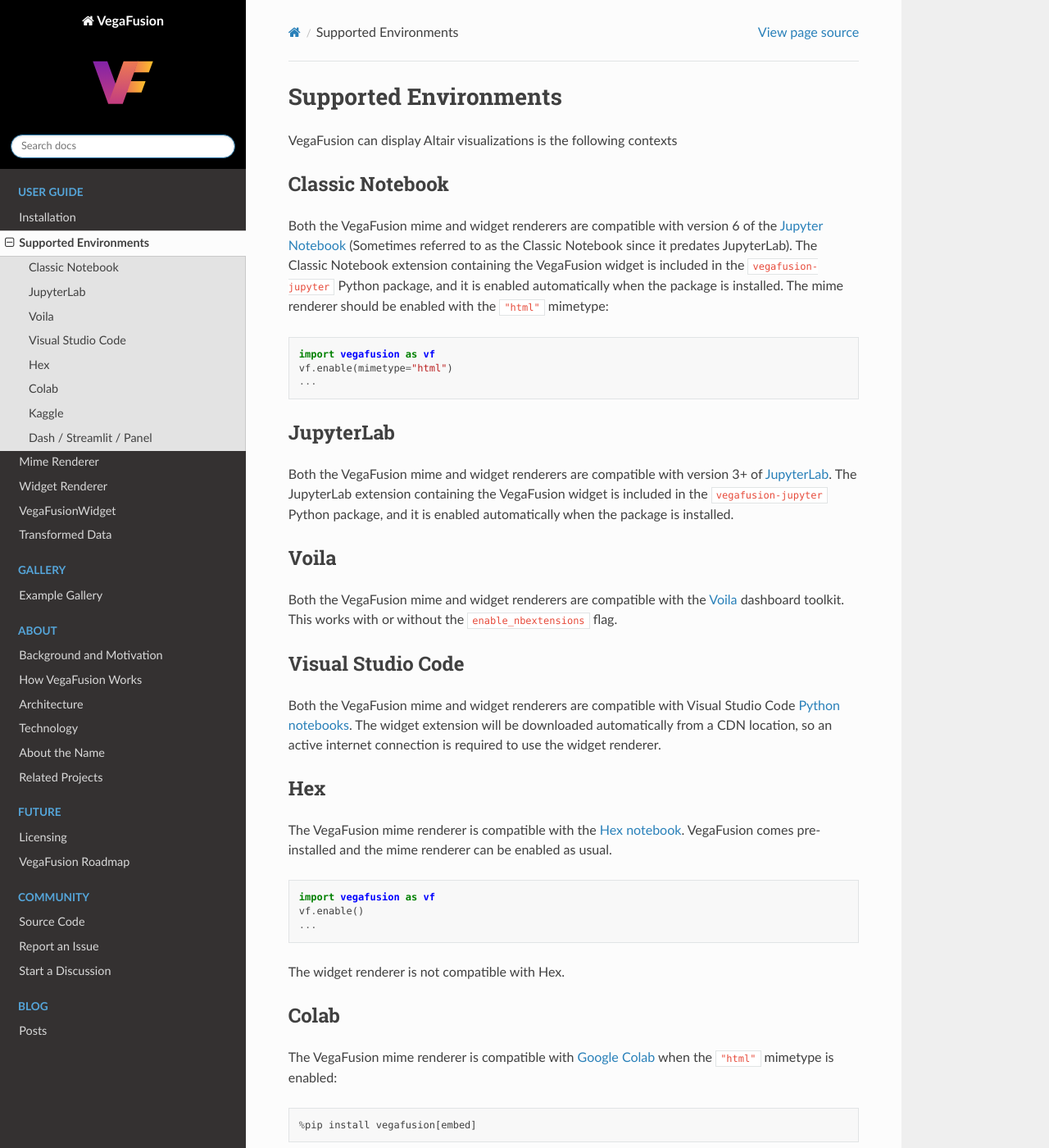
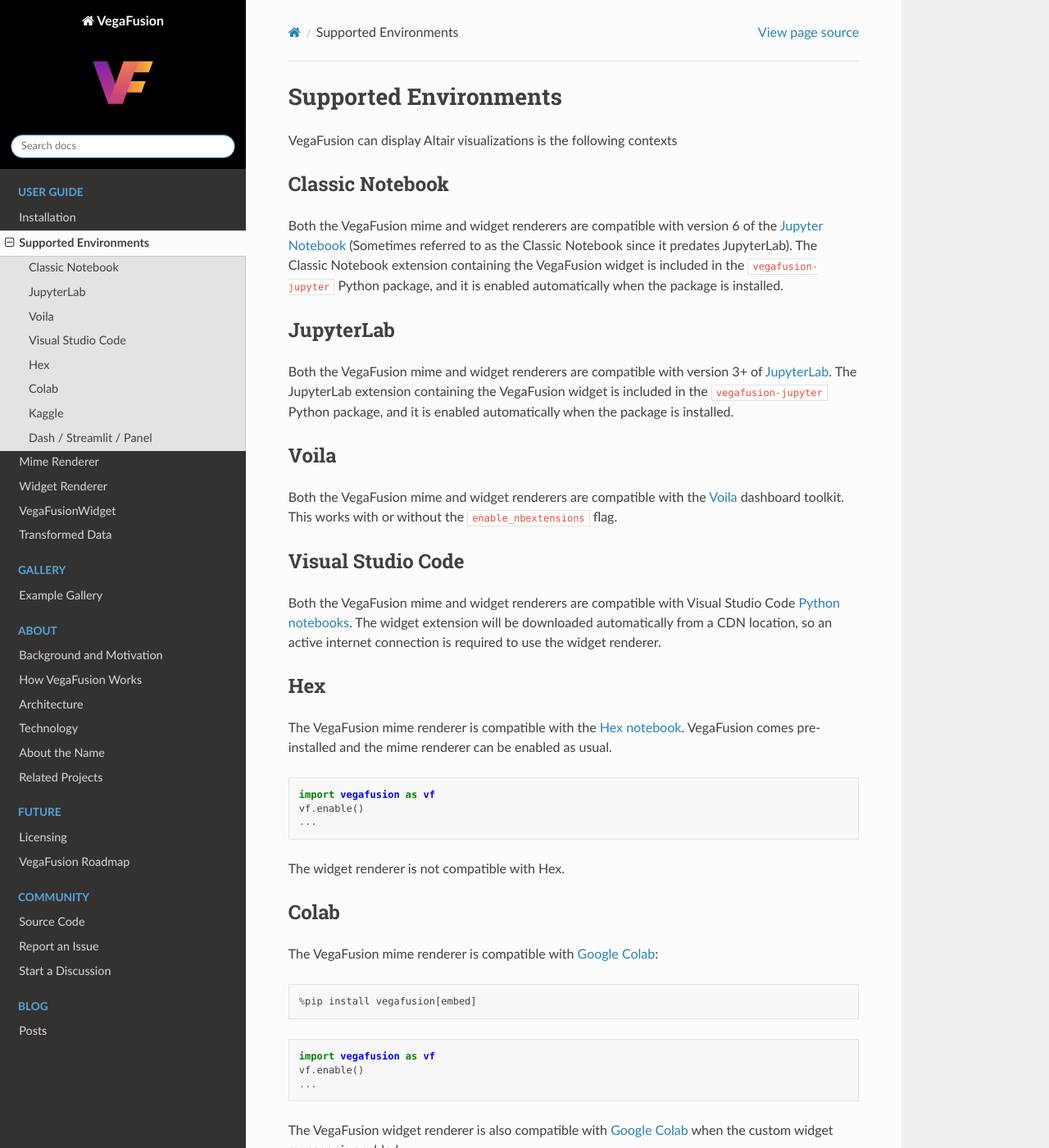
Before and after one commit to vegafusion/vegafusion.github.io, a Sphinx documentation site: the page built from source/supported_environments.md, in a window 1280 px wide and 1400 px high. Shown: the whole window at 82% size. Built offline with Sphinx 7.4.7 and the Read the Docs theme 2.0.0, drawn with Linux system fonts in a browser that asks for light colours; some of the changed text lies outside the part shown.

Commit message:
Html renderer is the default again

````diff
--- a/source/supported_environments.md
+++ b/source/supported_environments.md
@@ -2,13 +2,7 @@
 VegaFusion can display Altair visualizations is the following contexts
 
 ## Classic Notebook
-Both the VegaFusion mime and widget renderers are compatible with version 6 of the [Jupyter Notebook](https://github.com/jupyter/notebook) (Sometimes referred to as the Classic Notebook since it predates JupyterLab). The Classic Notebook extension containing the VegaFusion widget is included in the `vegafusion-jupyter` Python package, and it is enabled automatically when the package is installed. The mime renderer should be enabled with the `"html"` mimetype:
-
-```python
-import vegafusion as vf
-vf.enable(mimetype="html")
-...
-```
+Both the VegaFusion mime and widget renderers are compatible with version 6 of the [Jupyter Notebook](https://github.com/jupyter/notebook) (Sometimes referred to as the Classic Notebook since it predates JupyterLab). The Classic Notebook extension containing the VegaFusion widget is included in the `vegafusion-jupyter` Python package, and it is enabled automatically when the package is installed.
 
 ## JupyterLab
 Both the VegaFusion mime and widget renderers are compatible with version 3+ of [JupyterLab](https://github.com/jupyterlab/jupyterlab).  The JupyterLab extension containing the VegaFusion widget is included in the `vegafusion-jupyter` Python package, and it is enabled automatically when the package is installed.
@@ -31,14 +25,14 @@
 The widget renderer is not compatible with Hex.
 
 ## Colab
-The VegaFusion mime renderer is compatible with [Google Colab](https://colab.research.google.com/) when the `"html"` mimetype is enabled:
+The VegaFusion mime renderer is compatible with [Google Colab](https://colab.research.google.com/):
 
 ```
 %pip install vegafusion[embed]
 ```
 ```python
 import vegafusion as vf
-vf.enable(mimetype="html")
+vf.enable()
 ...
 ```
 
@@ -57,14 +51,14 @@
 ```
 
 ## Kaggle
-The VegaFusion mime renderer is compatible with [Kaggle Notebooks](https://www.kaggle.com/docs/notebooks) when the `"html"` mimetype is enabled:
+The VegaFusion mime renderer is compatible with [Kaggle Notebooks](https://www.kaggle.com/docs/notebooks):
 
 ```
 %pip install vegafusion[embed]
 ```
 ```python
 import vegafusion as vf
-vf.enable(mimetype="html")
+vf.enable()
 ...
 ```
 
````
Also changed, not shown: source/mime_renderer.md (+9 -7 lines), source/posts/2022/2022-12-29_Release_0.11.0.md (+2 -2 lines).
